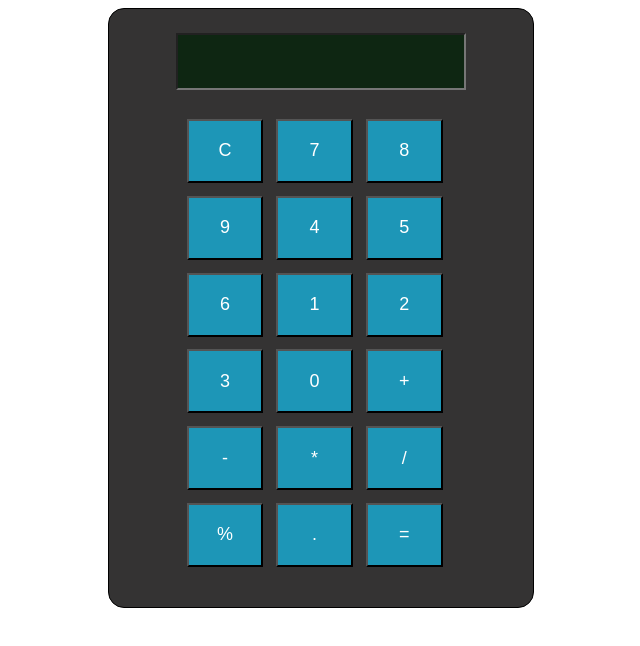
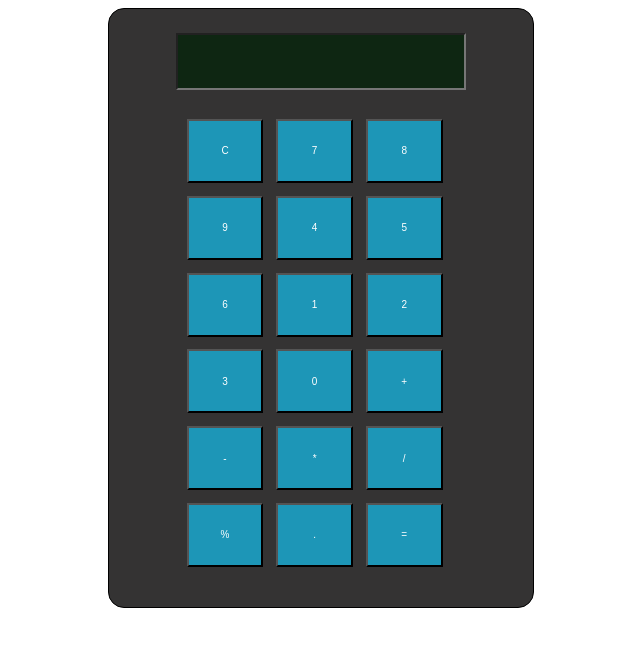
Before and after one commit to Tushalhansola124/Calculator2, a React (Vite) app: page / in a window 1280 px wide. Shown: the top 646 px of the page, without its empty margins (319-959 px from the left). Built offline with nearby package versions, Linux system fonts and the light colour scheme.

Commit message:
Update App.css

```diff
--- a/src/App.css
+++ b/src/App.css
@@ -24,6 +24,6 @@
   font-weight:300;
   background-color: rgba(26, 163, 200, 0.885);
   color: white;
-  font-size:18px;
+  font-size:10px;
   margin-right:1vw;
 }
```
